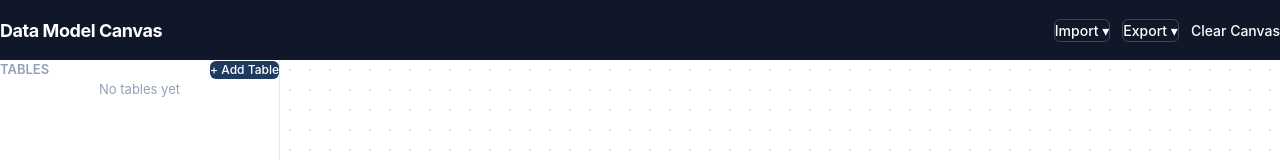
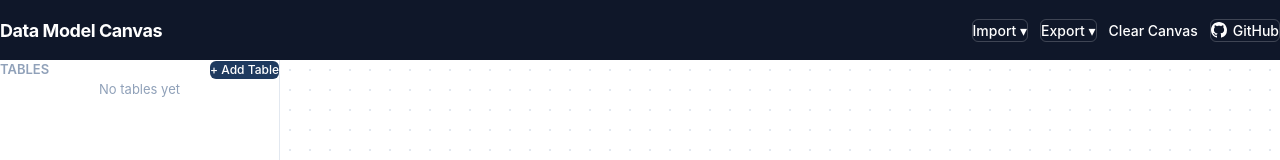
Before and after one commit to KitaevAlexey/data-model-canvas, a React (Vite) app: page / in a window 1280 px wide. Shown: the top 160 px of the page. Built offline with nearby package versions, Linux system fonts and the light colour scheme.

Commit message:
add github button, readme, and examples

```diff
--- a/src/components/TopBar.tsx
+++ b/src/components/TopBar.tsx
@@ -90,6 +90,19 @@
       <button onClick={onClearCanvas} className="rounded-md bg-transparent px-3 py-1.5 text-[14px] font-medium text-white hover:bg-white/10">
         Clear Canvas
       </button>
+
+      <a
+        href="https://github.com/KitaevAlexey/data-model-canvas"
+        target="_blank"
+        rel="noopener noreferrer"
+        className="rounded-md border border-white/20 bg-transparent px-3 py-1.5 text-[14px] font-medium text-white hover:bg-white/10 flex items-center gap-1.5"
+        title="GitHub repository"
+      >
+        <svg width="16" height="16" viewBox="0 0 24 24" fill="currentColor">
+          <path d="M12 0C5.37 0 0 5.37 0 12c0 5.31 3.435 9.795 8.205 11.385.6.105.825-.255.825-.57 0-.285-.015-1.23-.015-2.235-3.015.555-3.795-.735-4.035-1.41-.135-.345-.72-1.41-1.23-1.695-.42-.225-1.02-.78-.015-.795.945-.015 1.62.87 1.845 1.23 1.08 1.815 2.805 1.305 3.495.99.105-.78.42-1.305.765-1.605-2.67-.3-5.46-1.335-5.46-5.925 0-1.305.465-2.385 1.23-3.225-.12-.3-.54-1.53.12-3.18 0 0 1.005-.315 3.3 1.23.96-.27 1.98-.405 3-.405s2.04.135 3 .405c2.295-1.56 3.3-1.23 3.3-1.23.66 1.65.24 2.88.12 3.18.765.84 1.23 1.905 1.23 3.225 0 4.605-2.805 5.625-5.475 5.925.435.375.81 1.095.81 2.22 0 1.605-.015 2.895-.015 3.3 0 .315.225.69.825.57A12.02 12.02 0 0024 12c0-6.63-5.37-12-12-12z"/>
+        </svg>
+        GitHub
+      </a>
     </>
   )
 
@@ -117,7 +130,9 @@
             <button className="block w-full px-3 py-2 text-left text-[14px] hover:bg-slate-50" onClick={() => { onExportS2T(); setMobileMenuOpen(false) }}>S2T</button>
             <button className="block w-full px-3 py-2 text-left text-[14px] hover:bg-slate-50" onClick={() => { onExportAIPrompt(); setMobileMenuOpen(false) }}>AI Prompt</button>
             <button className="block w-full px-3 py-2 text-left text-[14px] hover:bg-slate-50" onClick={() => { onExportExcel(); setMobileMenuOpen(false) }}>Excel</button>
-            <div className="mt-1 border-t border-slate-200 px-3 py-2">
+            <div className="mt-1 border-t border-slate-200"></div>
+            <a href="https://github.com/KitaevAlexey/data-model-canvas" target="_blank" rel="noopener noreferrer" className="block w-full px-3 py-2 text-left text-[14px] text-slate-700 hover:bg-slate-50">GitHub ↗</a>
+            <div className="border-t border-slate-200 px-3 py-2">
               <button className="text-[14px] font-medium text-red-600" onClick={() => { onClearCanvas(); setMobileMenuOpen(false) }}>Clear Canvas</button>
             </div>
           </div>
```
Also changed, not shown: 1 other file (tests, documents, lock files or other folders).
